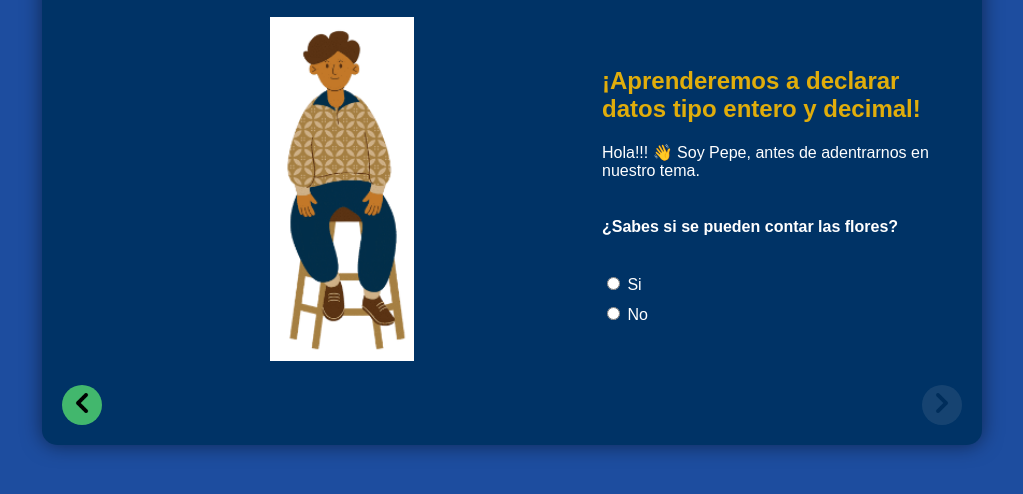
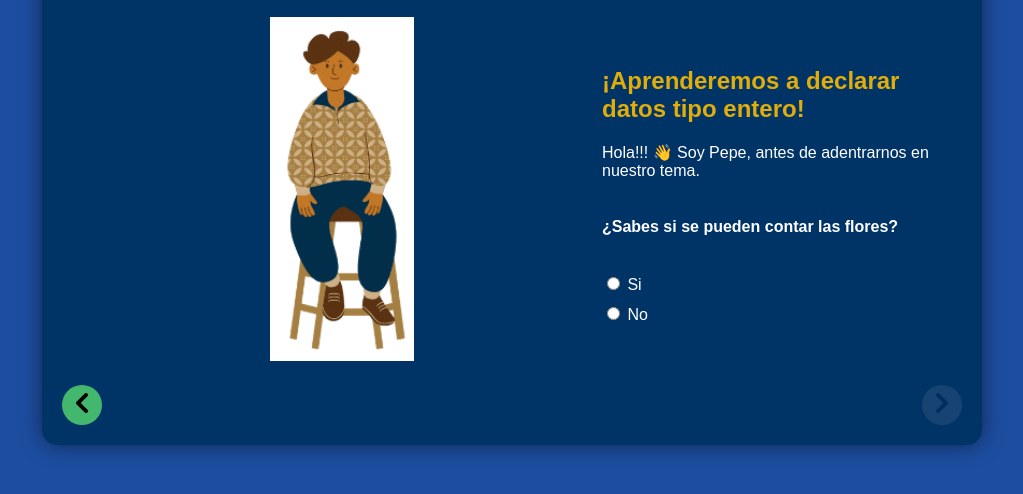
Before and after one commit to SusanaMA2/JUEGO, a plain HTML site: page dentero.html in a window 1280 px wide. Shown: the part 214-708 px from the top of the page, without its empty margins (128-1151 px from the left). Drawn offline with Linux system fonts and the light colour scheme.

Commit message:
Update dentero.html

```diff
--- a/dentero.html
+++ b/dentero.html
@@ -22,7 +22,7 @@
                 <img src="imagen/f3.png" alt="Caja" class="box-image1" style="width: 40%;">
             </div>
             <div class="right-column">
-                <strong><h2 style="color: #E0AD0B">¡Aprenderemos a declarar datos tipo entero y decimal!</h2></strong>
+                <strong><h2 style="color: #E0AD0B">¡Aprenderemos a declarar datos tipo entero!</h2></strong>
                 <div class="question">
                     <label>Hola!!! 👋 Soy Pepe, antes de adentrarnos en nuestro tema.</label>
                     <br>
```
